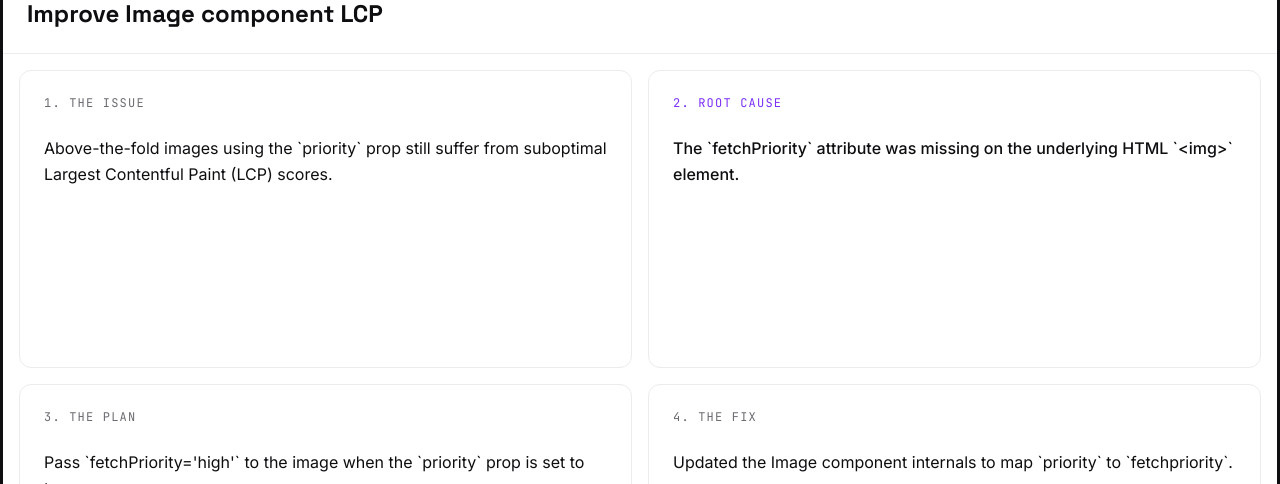
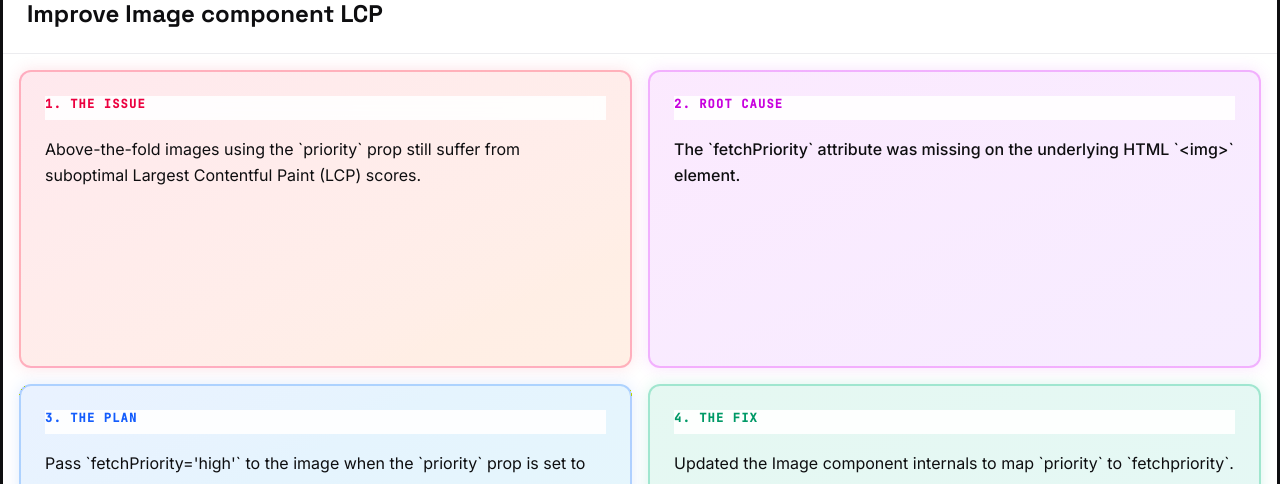
Before and after one commit to HarshalPatel1972/root-cause, a Next.js app: page /work/nextjs-image-lcp in a window 1280 px wide. Shown: the part 181-665 px from the top of the page. Built offline with nearby package versions, Linux system fonts and the light colour scheme.

Commit message:
style: use vivid true HD colors for 3D disks and 4-quadrant UI

```diff
--- a/src/app/work/[slug]/page.tsx
+++ b/src/app/work/[slug]/page.tsx
@@ -105,24 +105,24 @@ export default async function WorkPage({ params }: { params: Promise<{ slug: str
       <main className="flex-1 grid grid-cols-1 lg:grid-cols-2 grid-rows-4 lg:grid-rows-2 gap-4 p-4 min-h-0 overflow-y-auto lg:overflow-hidden">
 
         {/* Quadrant 1: The Issue */}
-        <section className="bg-white/5 border border-[var(--color-hairline)] rounded-xl p-6 overflow-y-auto custom-scrollbar flex flex-col">
-          <h2 className="font-mono text-xs uppercase tracking-widest text-[var(--color-mist)] mb-4 flex-none sticky top-0 bg-[var(--color-paper)]/90 backdrop-blur pb-2 z-10">
+        <section className="bg-gradient-to-br from-rose-500/10 to-orange-500/10 border-2 border-rose-500/30 rounded-xl p-6 overflow-y-auto custom-scrollbar flex flex-col shadow-[0_0_15px_rgba(244,63,94,0.15)] transition-all hover:shadow-[0_0_25px_rgba(244,63,94,0.25)]">
+          <h2 className="font-mono text-xs uppercase tracking-widest text-rose-600 font-bold mb-4 flex-none sticky top-0 bg-[var(--color-paper)]/90 backdrop-blur pb-2 z-10">
             1. The issue
           </h2>
           <p className="text-base leading-relaxed flex-1">{work.issue}</p>
         </section>
 
         {/* Quadrant 2: Root Cause */}
-        <section className="bg-white/5 border border-[var(--color-hairline)] rounded-xl p-6 overflow-y-auto custom-scrollbar flex flex-col">
-          <h2 className="font-mono text-xs uppercase tracking-widest text-[var(--color-violet)] mb-4 flex-none sticky top-0 bg-[var(--color-paper)]/90 backdrop-blur pb-2 z-10">
+        <section className="bg-gradient-to-br from-fuchsia-500/10 to-purple-500/10 border-2 border-fuchsia-500/30 rounded-xl p-6 overflow-y-auto custom-scrollbar flex flex-col shadow-[0_0_15px_rgba(217,70,239,0.15)] transition-all hover:shadow-[0_0_25px_rgba(217,70,239,0.25)]">
+          <h2 className="font-mono text-xs uppercase tracking-widest text-fuchsia-600 font-bold mb-4 flex-none sticky top-0 bg-[var(--color-paper)]/90 backdrop-blur pb-2 z-10">
             2. Root cause
           </h2>
           <p className="text-base leading-relaxed font-medium flex-1">{work.rootCause}</p>
         </section>
 
         {/* Quadrant 3: The Plan */}
-        <section className="bg-white/5 border border-[var(--color-hairline)] rounded-xl p-6 overflow-y-auto custom-scrollbar flex flex-col">
-          <h2 className="font-mono text-xs uppercase tracking-widest text-[var(--color-mist)] mb-4 flex-none sticky top-0 bg-[var(--color-paper)]/90 backdrop-blur pb-2 z-10">
+        <section className="bg-gradient-to-br from-blue-500/10 to-cyan-500/10 border-2 border-blue-500/30 rounded-xl p-6 overflow-y-auto custom-scrollbar flex flex-col shadow-[0_0_15px_rgba(59,130,246,0.15)] transition-all hover:shadow-[0_0_25px_rgba(59,130,246,0.25)]">
+          <h2 className="font-mono text-xs uppercase tracking-widest text-blue-600 font-bold mb-4 flex-none sticky top-0 bg-[var(--color-paper)]/90 backdrop-blur pb-2 z-10">
             3. The plan
           </h2>
           <p className="text-base leading-relaxed flex-1">{work.plan}</p>
@@ -138,8 +138,8 @@ export default async function WorkPage({ params }: { params: Promise<{ slug: str
         </section>
 
         {/* Quadrant 4: The Fix */}
-        <section className="bg-white/5 border border-[var(--color-hairline)] rounded-xl p-6 overflow-y-auto custom-scrollbar flex flex-col">
-          <h2 className="font-mono text-xs uppercase tracking-widest text-[var(--color-mist)] mb-4 flex-none sticky top-0 bg-[var(--color-paper)]/90 backdrop-blur pb-2 z-10">
+        <section className="bg-gradient-to-br from-emerald-500/10 to-teal-500/10 border-2 border-emerald-500/30 rounded-xl p-6 overflow-y-auto custom-scrollbar flex flex-col shadow-[0_0_15px_rgba(16,185,129,0.15)] transition-all hover:shadow-[0_0_25px_rgba(16,185,129,0.25)]">
+          <h2 className="font-mono text-xs uppercase tracking-widest text-emerald-600 font-bold mb-4 flex-none sticky top-0 bg-[var(--color-paper)]/90 backdrop-blur pb-2 z-10">
             4. The fix
           </h2>
           <div className="flex-1 space-y-6">
--- a/src/components/RingField.tsx
+++ b/src/components/RingField.tsx
@@ -56,9 +56,10 @@ function getRepoColors(repo: string) {
   }
   const hue1 = Math.abs(hash) % 360;
   const hue2 = (hue1 + 40) % 360;
-  const color1 = new THREE.Color().setHSL(hue1 / 360, 0.8, 0.6);
-  const color2 = new THREE.Color().setHSL(hue2 / 360, 0.8, 0.4);
-  return { color1, color2, hex: `hsl(${hue1}, 80%, 60%)` };
+  // Maximum saturation and optimal lightness for vivid true HD colors
+  const color1 = new THREE.Color().setHSL(hue1 / 360, 1.0, 0.5);
+  const color2 = new THREE.Color().setHSL(hue2 / 360, 1.0, 0.4);
+  return { color1, color2, hex: `hsl(${hue1}, 100%, 50%)` };
 }
 
 // ── Luminance-based text color ─────────────────────────────────────
@@ -98,7 +99,7 @@ function ContributionDisk({
   const rotationOffset = useMemo(() => (index * 137.5 * Math.PI) / 180, [index]);
 
   const { topMaterial, sideMaterial, bottomMaterial, textColor } = useMemo(() => {
-    let color1 = new THREE.Color().setHSL(((index * 12) % 360) / 360, 0.8, 0.6);
+    let color1 = new THREE.Color().setHSL(((index * 12) % 360) / 360, 1.0, 0.5);
     let hex = '#888888';
 
     if (work && work.repo) {
```
